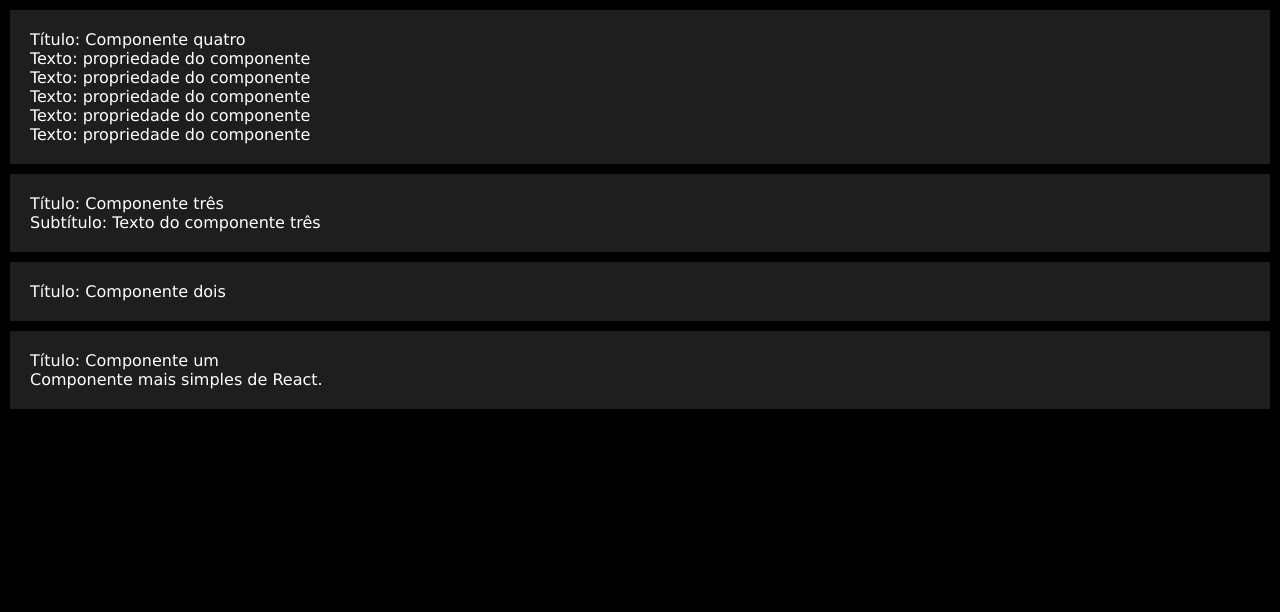
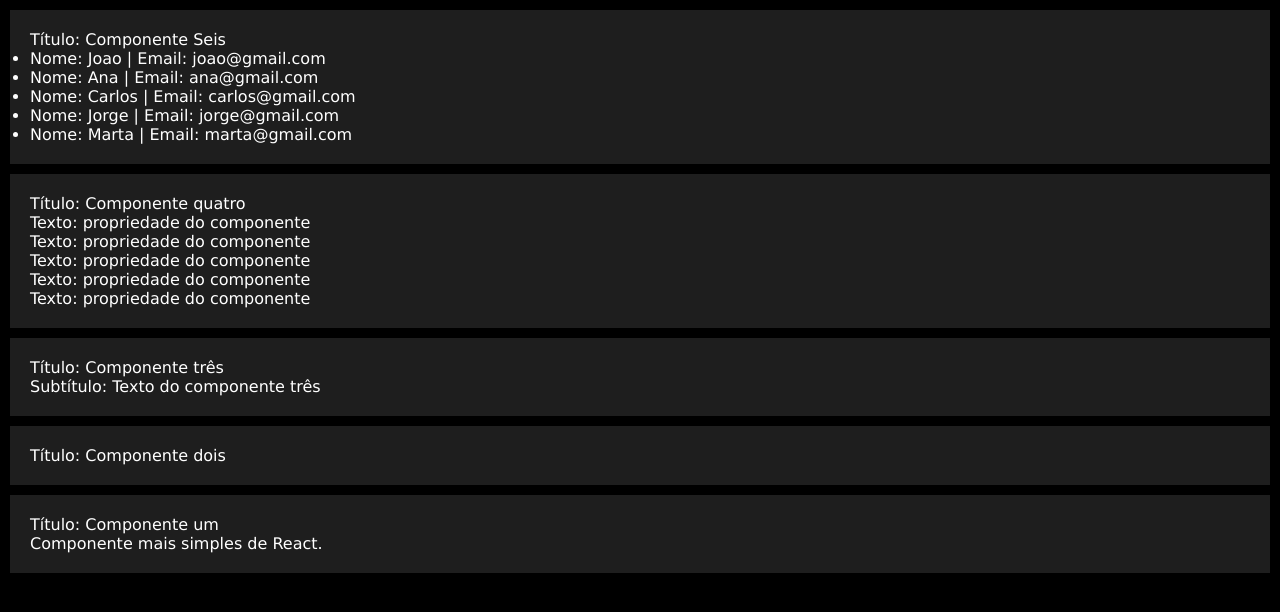
Before and after one commit to imarcaos/Curso-React01, a React (Create React App) app in the folder react-components/: page / in a window 1280 px wide. Shown: the top 612 px of the page. Built offline with nearby package versions, Linux system fonts and the light colour scheme.

Commit message:
ReactJS Class#015 - Component with class collection

```diff
--- a/react-components/src/App.js
+++ b/react-components/src/App.js
@@ -6,10 +6,13 @@
 import ComponenteDois from "./components/ComponenteDois"
 import ComponenteTres from "./components/ComponenteTres"
 import ComponenteQuatro from "./components/ComponenteQuatro"
+import ComponenteSeis from "./components/ComponenteSeis"
 
 function App() {
     return (
         <>
+
+            <ComponenteSeis titulo="Componente Seis"></ComponenteSeis>
             <ComponenteQuatro titulo="Componente quatro" />
 
             <ComponenteTres titulo="Componente três" subtitulo="Texto do componente três" />
--- /dev/null
+++ b/react-components/src/components/ComponenteSeis.jsx
@@ -0,0 +1,24 @@
+import React from "react";
+import clientes from "../dados_clientes/dados_clientes"
+
+const ComponenteSeis = (props) => {
+
+    function cliente() {
+        return clientes.map(cliente => {
+            return <li key={cliente.id_clientes}>Nome: {cliente.nome} | Email: {cliente.email}</li>
+        })
+    }
+
+    return (
+        <div className="componente">
+            <p className="titulo">Título: {props.titulo}</p>
+
+            <ul>
+                {cliente()}
+            </ul>
+        </div>
+    )
+
+}
+
+export default ComponenteSeis
--- /dev/null
+++ b/react-components/src/dados_clientes/dados_clientes.js
@@ -0,0 +1,9 @@
+const dados_clientes = [
+    { id_clientes: 1, nome: "Joao", email: "joao@gmail.com" },
+    { id_clientes: 2, nome: "Ana", email: "ana@gmail.com" },
+    { id_clientes: 3, nome: "Carlos", email: "carlos@gmail.com" },
+    { id_clientes: 4, nome: "Jorge", email: "jorge@gmail.com" },
+    { id_clientes: 5, nome: "Marta", email: "marta@gmail.com" },
+]
+
+export default dados_clientes
```
Also changed, not shown: 1 other file (tests, documents, lock files or other folders).
